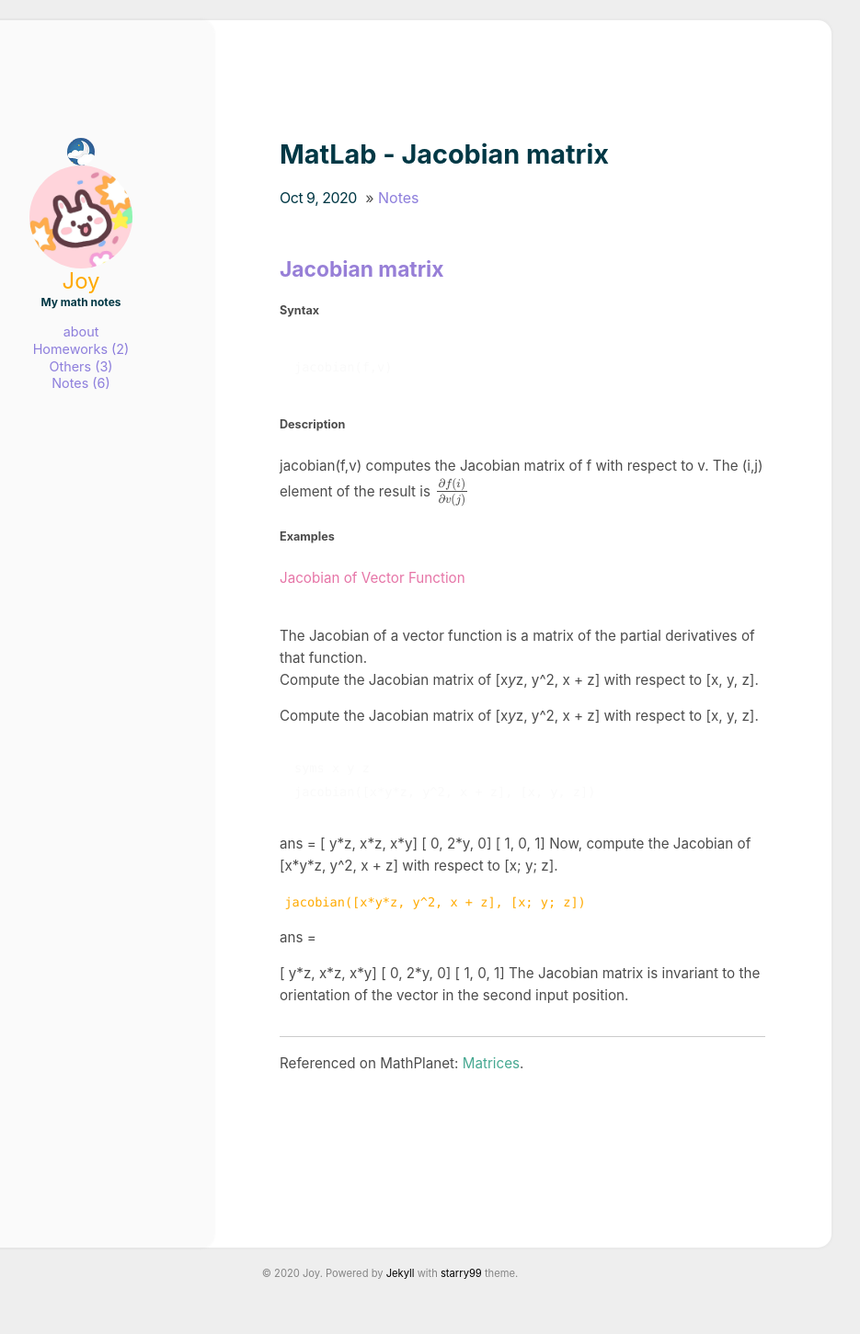
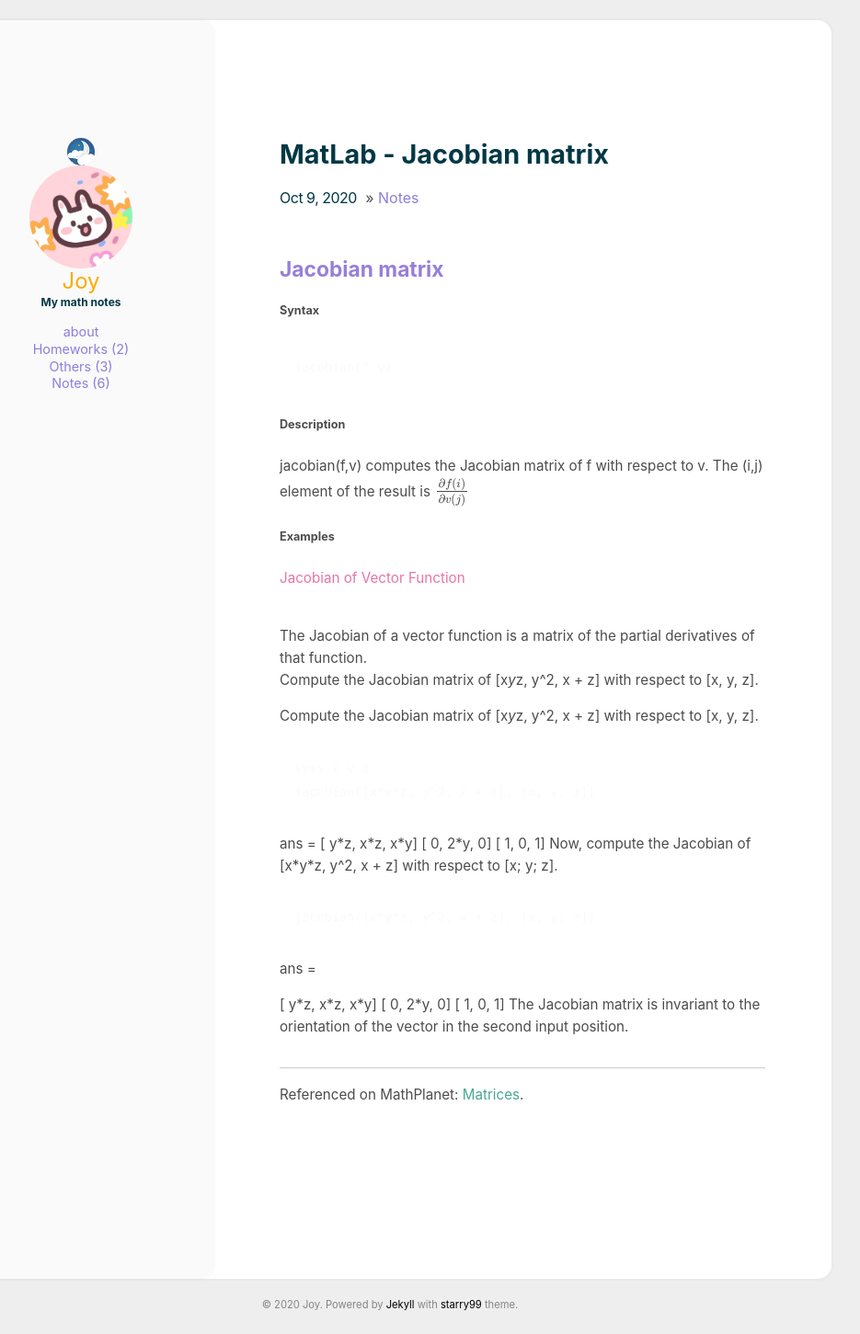
Before and after one commit to Joy3Luo/Joy3luo.github.io, a Jekyll site: the page built from _posts/2020-10-09-Jacobian.md, in a window 1280 px wide. Shown: the whole page at 92% size, without its empty margins (216-1151 px from the left). Built offline with Jekyll 4.4.1, drawn with Linux system fonts in a browser that asks for light colours; formulas are drawn with MathJax 3; before the commit the page ends 1417 px from its top, so only the background shows below that.

Commit message:
Update 2020-10-09-Jacobian.md

````diff
--- a/_posts/2020-10-09-Jacobian.md
+++ b/_posts/2020-10-09-Jacobian.md
@@ -45,9 +45,9 @@ ans =
 [   0, 2\*y,   0]
 [   1,   0,   1]
 Now, compute the Jacobian of [x\*y\*z, y^2, x + z] with respect to [x; y; z].
-
-<code>jacobian([x*y*z, y^2, x + z], [x; y; z])<code>
-
+```MatLab
+jacobian([x*y*z, y^2, x + z], [x; y; z])
+```
 ans =
 
 [ y\*z, x\*z, x\*y]
````
